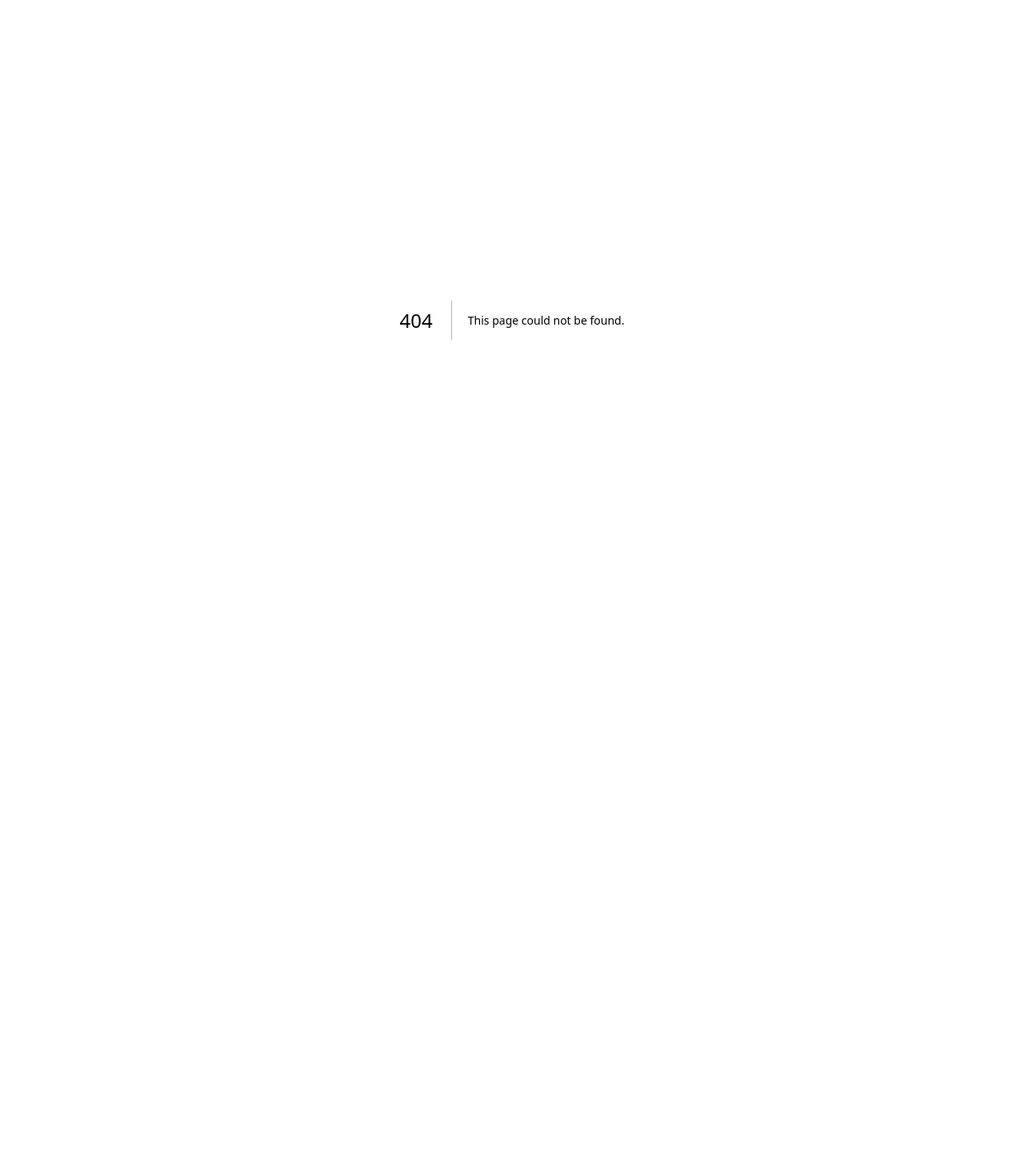
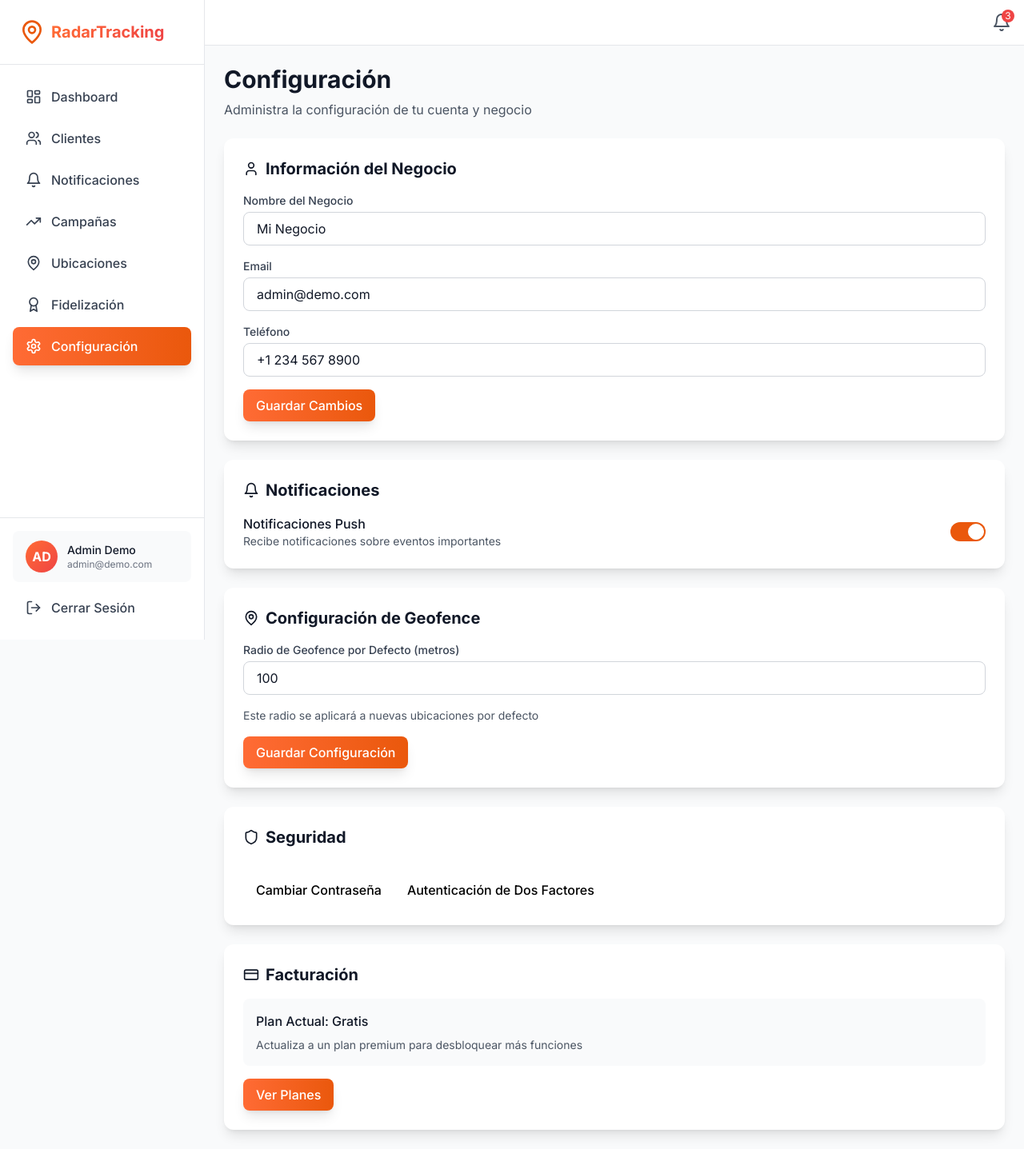
Before and after one commit to lisandroaorellanasm-star/RadarTracking, a Next.js app: page /dashboard/settings in a window 1280 px wide. Before the commit this address had no page. Shown: the whole page at 80% size. Before the commit the page ends 800 px from the top, so only its background shows below. Built offline with nearby package versions, Linux system fonts and the light colour scheme.

Commit message:
Add settings page to dashboard

```diff
--- /dev/null
+++ b/app/dashboard/settings/page.tsx
@@ -0,0 +1,159 @@
+'use client'
+
+import { useState } from 'react'
+import { Card, CardContent, CardHeader, CardTitle } from '@/components/ui/Card'
+import { Button } from '@/components/ui/Button'
+import { Input } from '@/components/ui/Input'
+import { Settings, Bell, MapPin, User, Shield, CreditCard } from 'lucide-react'
+
+export default function SettingsPage() {
+    const [settings, setSettings] = useState({
+        businessName: 'Mi Negocio',
+        email: 'admin@demo.com',
+        phone: '+1 234 567 8900',
+        notificationsEnabled: true,
+        geofenceRadius: 100,
+    })
+
+    return (
+        <div className="space-y-6">
+            {/* Header */}
+            <div>
+                <h1 className="text-3xl font-bold text-gray-900 dark:text-white mb-2">
+                    Configuración
+                </h1>
+                <p className="text-gray-600 dark:text-gray-400">
+                    Administra la configuración de tu cuenta y negocio
+                </p>
+            </div>
+
+            {/* Business Settings */}
+            <Card>
+                <CardHeader>
+                    <CardTitle className="flex items-center">
+                        <User className="w-5 h-5 mr-2" />
+                        Información del Negocio
+                    </CardTitle>
+                </CardHeader>
+                <CardContent className="space-y-4">
+                    <Input
+                        label="Nombre del Negocio"
+                        value={settings.businessName}
+                        onChange={(e) => setSettings({ ...settings, businessName: e.target.value })}
+                    />
+                    <Input
+                        label="Email"
+                        type="email"
+                        value={settings.email}
+                        onChange={(e) => setSettings({ ...settings, email: e.target.value })}
+                    />
+                    <Input
+                        label="Teléfono"
+                        type="tel"
+                        value={settings.phone}
+                        onChange={(e) => setSettings({ ...settings, phone: e.target.value })}
+                    />
+                    <Button variant="primary">
+                        Guardar Cambios
+                    </Button>
+                </CardContent>
+            </Card>
+
+            {/* Notification Settings */}
+            <Card>
+                <CardHeader>
+                    <CardTitle className="flex items-center">
+                        <Bell className="w-5 h-5 mr-2" />
+                        Notificaciones
+                    </CardTitle>
+                </CardHeader>
+                <CardContent className="space-y-4">
+                    <div className="flex items-center justify-between">
+                        <div>
+                            <p className="font-medium text-gray-900 dark:text-white">
+                                Notificaciones Push
+                            </p>
+                            <p className="text-sm text-gray-600 dark:text-gray-400">
+                                Recibe notificaciones sobre eventos importantes
+                            </p>
+                        </div>
+                        <label className="relative inline-flex items-center cursor-pointer">
+                            <input
+                                type="checkbox"
+                                checked={settings.notificationsEnabled}
+                                onChange={(e) => setSettings({ ...settings, notificationsEnabled: e.target.checked })}
+                                className="sr-only peer"
+                            />
+                            <div className="w-11 h-6 bg-gray-200 peer-focus:outline-none peer-focus:ring-4 peer-focus:ring-primary-300 dark:peer-focus:ring-primary-800 rounded-full peer dark:bg-gray-700 peer-checked:after:translate-x-full peer-checked:after:border-white after:content-[''] after:absolute after:top-[2px] after:left-[2px] after:bg-white after:border-gray-300 after:border after:rounded-full after:h-5 after:w-5 after:transition-all dark:border-gray-600 peer-checked:bg-primary-600"></div>
+                        </label>
+                    </div>
+                </CardContent>
+            </Card>
+
+            {/* Geofence Settings */}
+            <Card>
+                <CardHeader>
+                    <CardTitle className="flex items-center">
+                        <MapPin className="w-5 h-5 mr-2" />
+                        Configuración de Geofence
+                    </CardTitle>
+                </CardHeader>
+                <CardContent className="space-y-4">
+                    <Input
+                        label="Radio de Geofence por Defecto (metros)"
+                        type="number"
+                        value={settings.geofenceRadius}
+                        onChange={(e) => setSettings({ ...settings, geofenceRadius: parseInt(e.target.value) })}
+                    />
+                    <p className="text-sm text-gray-600 dark:text-gray-400">
+                        Este radio se aplicará a nuevas ubicaciones por defecto
+                    </p>
+                    <Button variant="primary">
+                        Guardar Configuración
+                    </Button>
+                </CardContent>
+            </Card>
+
+            {/* Security Settings */}
+            <Card>
+                <CardHeader>
+                    <CardTitle className="flex items-center">
+                        <Shield className="w-5 h-5 mr-2" />
+                        Seguridad
+                    </CardTitle>
+                </CardHeader>
+                <CardContent className="space-y-4">
+                    <Button variant="outline">
+                        Cambiar Contraseña
+                    </Button>
+                    <Button variant="outline">
+                        Autenticación de Dos Factores
+                    </Button>
+                </CardContent>
+            </Card>
+
+            {/* Billing Settings */}
+            <Card>
+                <CardHeader>
+                    <CardTitle className="flex items-center">
+                        <CreditCard className="w-5 h-5 mr-2" />
+                        Facturación
+                    </CardTitle>
+                </CardHeader>
+                <CardContent className="space-y-4">
+                    <div className="p-4 bg-gray-50 dark:bg-gray-800 rounded-lg">
+                        <p className="font-medium text-gray-900 dark:text-white mb-2">
+                            Plan Actual: Gratis
+                        </p>
+                        <p className="text-sm text-gray-600 dark:text-gray-400">
+                            Actualiza a un plan premium para desbloquear más funciones
+                        </p>
+                    </div>
+                    <Button variant="primary">
+                        Ver Planes
+                    </Button>
+                </CardContent>
+            </Card>
+        </div>
+    )
+}
```
